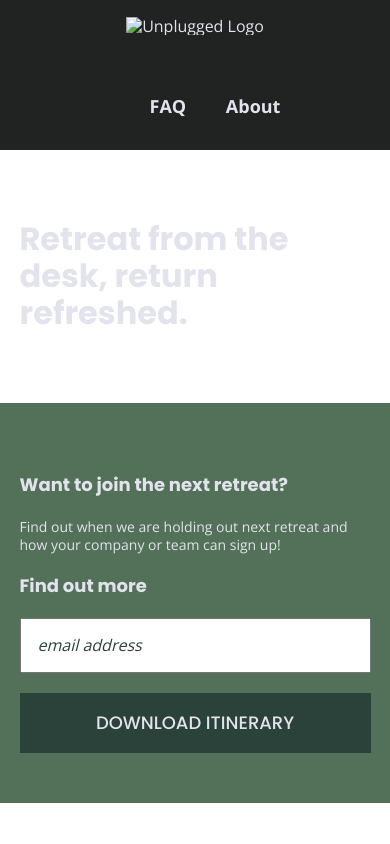
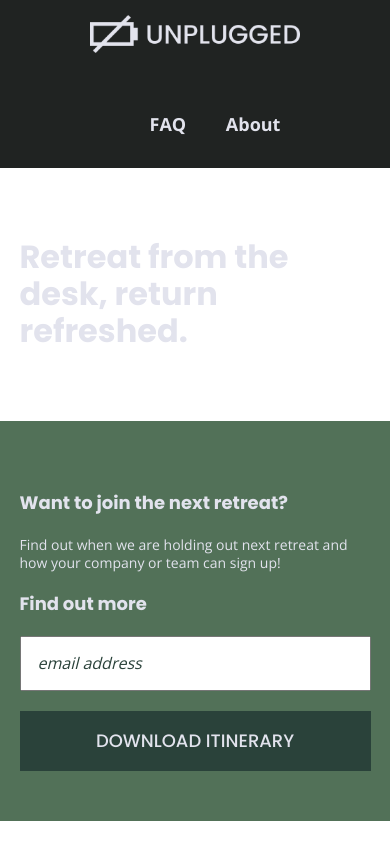
Before and after one commit to steve271974/unplugged-retreat, a website built with Parcel: page index.html in a window 390 px wide. Shown: the top 844 px of the page. Built offline with nearby package versions, Linux system fonts and the light colour scheme.

Commit message:
Commit to making images responsive and adding in logo to all 3 pages.

```diff
--- a/css/main.css
+++ b/css/main.css
@@ -135,11 +135,11 @@ textarea {
   }
 
   img {
-
+    width: 100%;
   }
 
   figure {
-
+    margin: 0;
   }
 
   address {
@@ -194,6 +194,14 @@ textarea {
      height: 1px;
      width: 100%;
      margin: 19px 0 23px 0;
+   }
+
+   header figure {
+     width: 60%;
+     display: flex;
+     justify-content: center;
+     align-items: center;
+     flex-flow: row wrap;
    }
 
    .form-area {
--- a/index.html
+++ b/index.html
@@ -32,8 +32,11 @@
 
   <!-- Add your site or application content here -->
 <header>
+
   <div class="content-wrapper">
-    <a href="#"><img src="" alt="Unplugged Logo"></a>
+    <figure>
+      <a href="#"><img src="./img/unpluggedlogo.png" alt="Unplugged Logo"></a>
+    </figure>
     <div class="header-divider">
 
     </div>
```
Also changed, not shown: about/index.html (+3 -1 lines), faq/index.html (+3 -1 lines).
